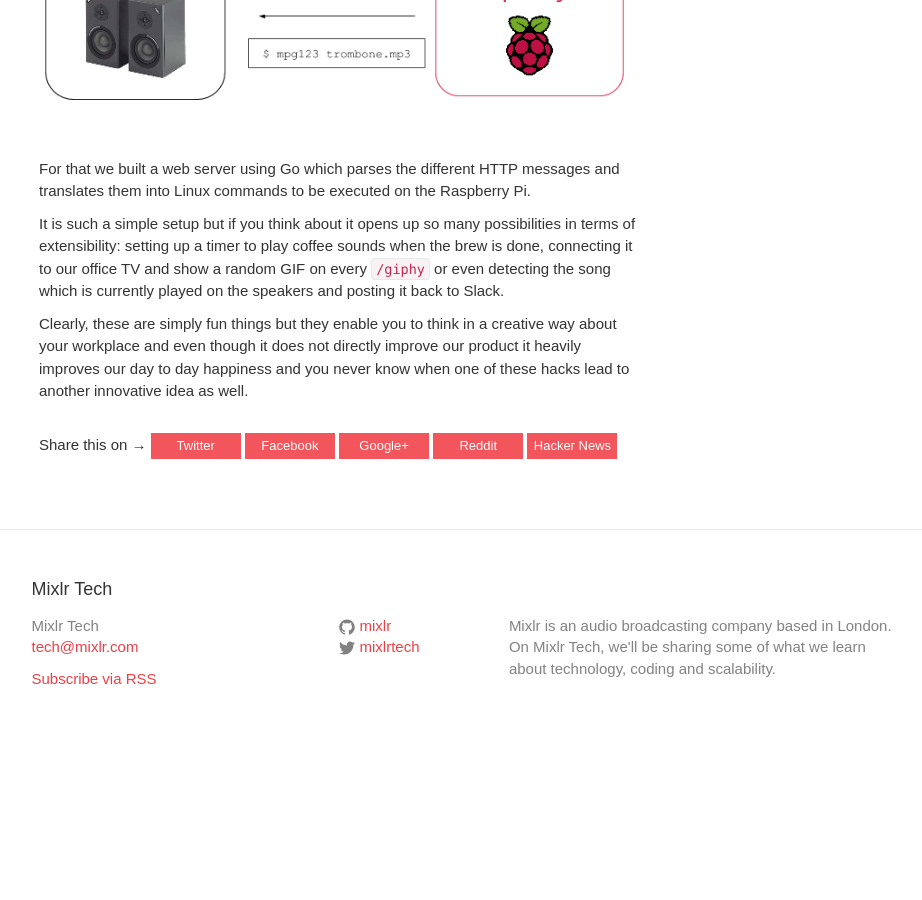
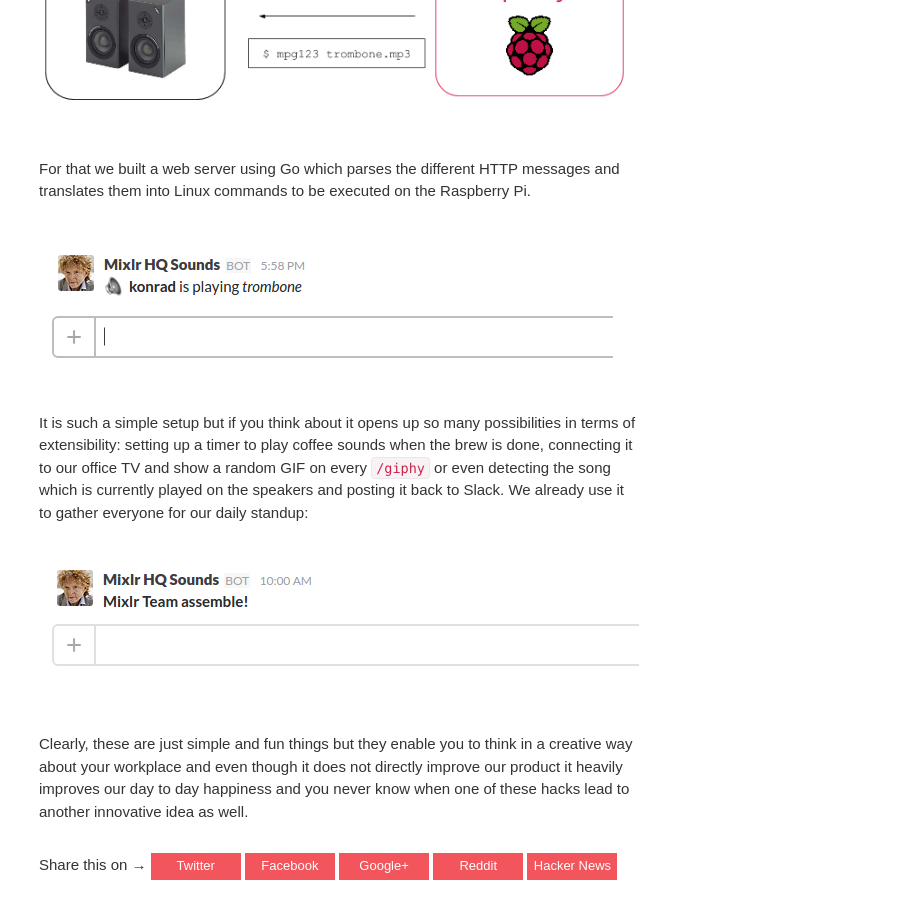
Before and after one commit to mixlr/mixlr.github.io, a Jekyll site: the page built from _posts/2016-02-17-five-ways-to_use-slack-sounds.markdown, in a window 1280 px wide and 900 px high, scrolled down 1694 px. Shown: the whole window, without its empty margins (311-1233 px from the left). Built offline with Jekyll 4.4.1, drawn with Linux system fonts in a browser that asks for light colours; some web fonts are replaced; comment, search, counter and statistics services are not loaded; before the commit the page ends 2438 px from its top, so only the background shows below that; some of the changed text lies outside the part shown.

Commit message:
Add screenshots of Mixlr Slack HQ

```diff
--- a/_posts/2016-02-11-five-ways-to_use-slack-sounds.markdown
+++ b/_posts/2016-02-17-five-ways-to_use-slack-sounds.markdown
@@ -32,6 +32,10 @@
 
 For that we built a web server using Go which parses the different HTTP messages and translates them into Linux commands to be executed on the Raspberry Pi.
 
-It is such a simple setup but if you think about it opens up so many possibilities in terms of extensibility: setting up a timer to play coffee sounds when the brew is done, connecting it to our office TV and show a random GIF on every `/giphy` or even detecting the song which is currently played on the speakers and posting it back to Slack.
+![Mixlr HQ Sounds reporting back to Slack which sound is played](/images/slack-sounds-trombone.png)
 
-Clearly, these are simply fun things but they enable you to think in a creative way about your workplace and even though it does not directly improve our product it heavily improves our day to day happiness and you never know when one of these hacks lead to another innovative idea as well.
+It is such a simple setup but if you think about it opens up so many possibilities in terms of extensibility: setting up a timer to play coffee sounds when the brew is done, connecting it to our office TV and show a random GIF on every `/giphy` or even detecting the song which is currently played on the speakers and posting it back to Slack. We already use it to gather everyone for our daily standup:
+
+![Mixlr HQ Sounds summoning everyone for daily standup](/images/slack-sounds-standup.png)
+
+Clearly, these are just simple and fun things but they enable you to think in a creative way about your workplace and even though it does not directly improve our product it heavily improves our day to day happiness and you never know when one of these hacks lead to another innovative idea as well.
```
Also changed, not shown: other parts of _posts/2016-02-17-five-ways-to_use-slack-sounds.markdown (+1 -1 lines), images/slack-sounds-standup.png (added), images/slack-sounds-trombone.png (added).
